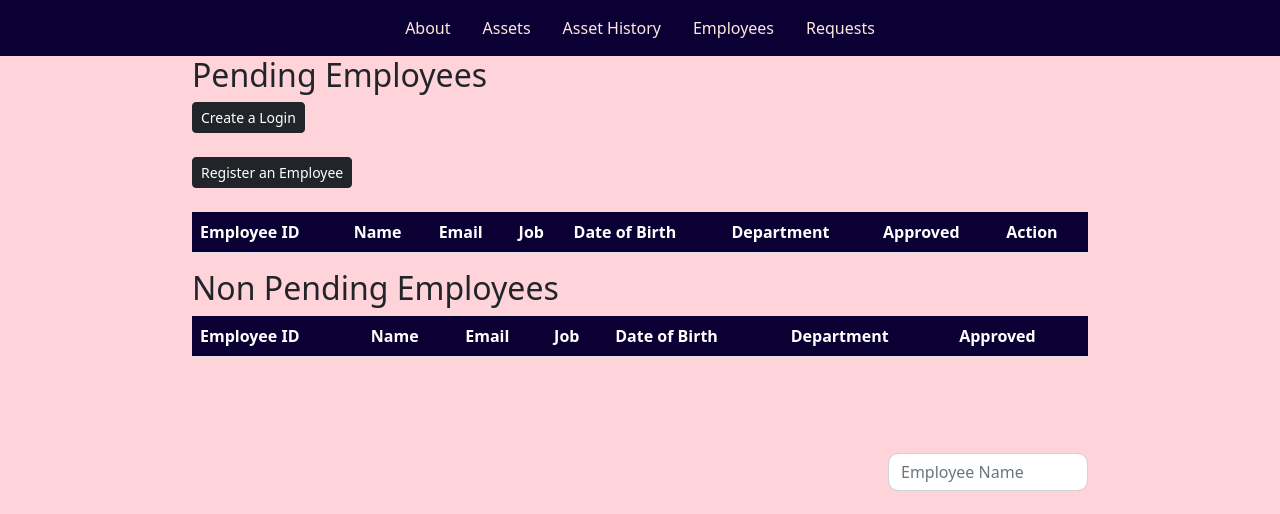
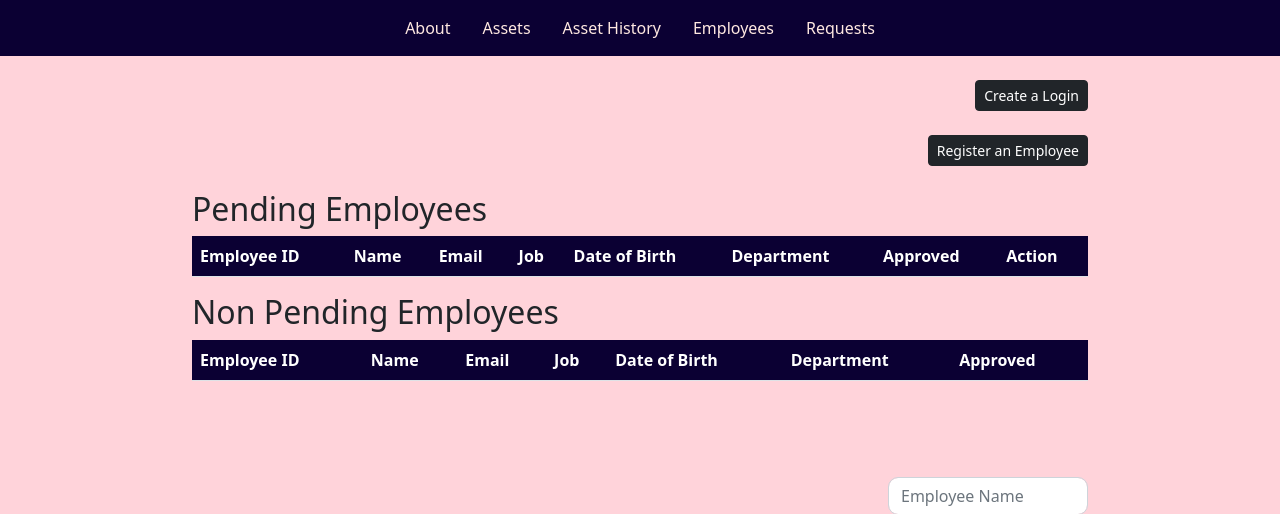
Before and after one commit to Derv6464/databaseProject2, a Flask app: page /employee_view in a window 1280 px wide. Shown: the top 514 px of the page. Run offline with Flask 2, Linux system fonts and the light colour scheme; data that the repository does not hold is empty.

Commit message:
Moved buttons to right

```diff
--- a/templates/index.html
+++ b/templates/index.html
@@ -9,11 +9,13 @@
   <body>
 
     <main>
-    <h2 style="padding-left: 15%"> Pending Employees</h2>
       <div id="table">
+          <br>
+          <div align = "right">
           <a class="nav-link" href="{{url_for('addLoginView')}}" style="color: #FFE8E1"><button padding ="10%" align="right" class="btn btn-dark btn-sm">Create a Login</button></a><br>
           <a class="nav-link" href="{{url_for('addEmployView')}}" style="color: #FFE8E1"><button padding ="10%" align="right" class="btn btn-dark btn-sm">Register an Employee</button></a><br>
-
+              </div>
+        <h2> Pending Employees</h2>
         <table class="table" id="tbl">
           <thead style="background-color: #0B0033; color: white">
             <tr>
--- a/templates/requests.html
+++ b/templates/requests.html
@@ -15,9 +15,13 @@
             align-items: center;
             text-align: center;">
         </div>
-        <h2 style="padding-left: 15%"> Open Requests</h2>
+
         <div id="table">
+            <br>
+            <div align = "right">
              <a class="nav-link" href="{{url_for('addRequestView')}}" style="color: #FFE8E1"><button padding ="10%" align="right" class="btn btn-dark btn-sm">Add Request</button></a><br>
+                </div>
+            <h2> Open Requests</h2>
             <table class="table" id="tbl">
               <thead style="background-color: #0B0033; color: white">
                 <tr>
```
Also changed, not shown: templates/assests.html (+4 -3 lines).
